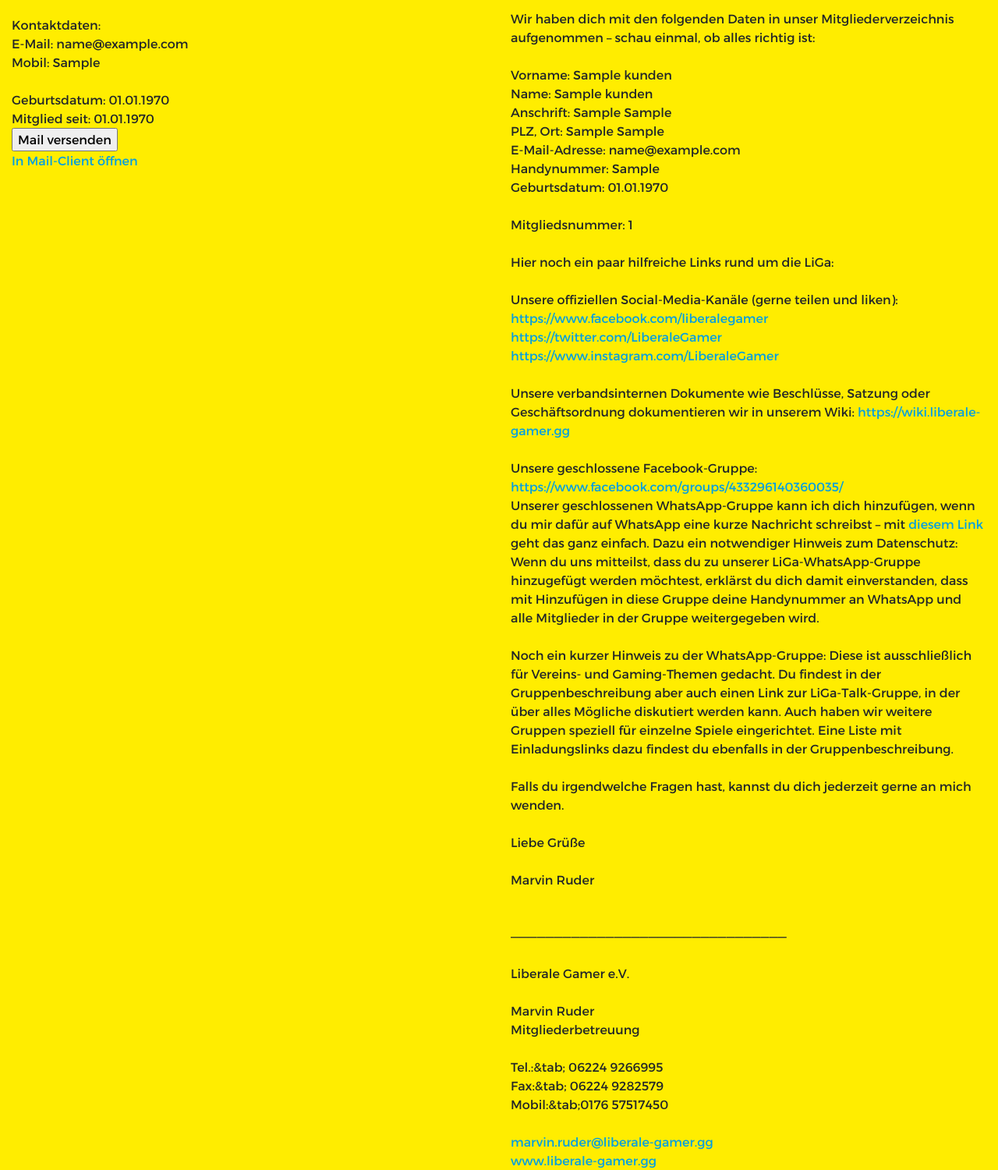
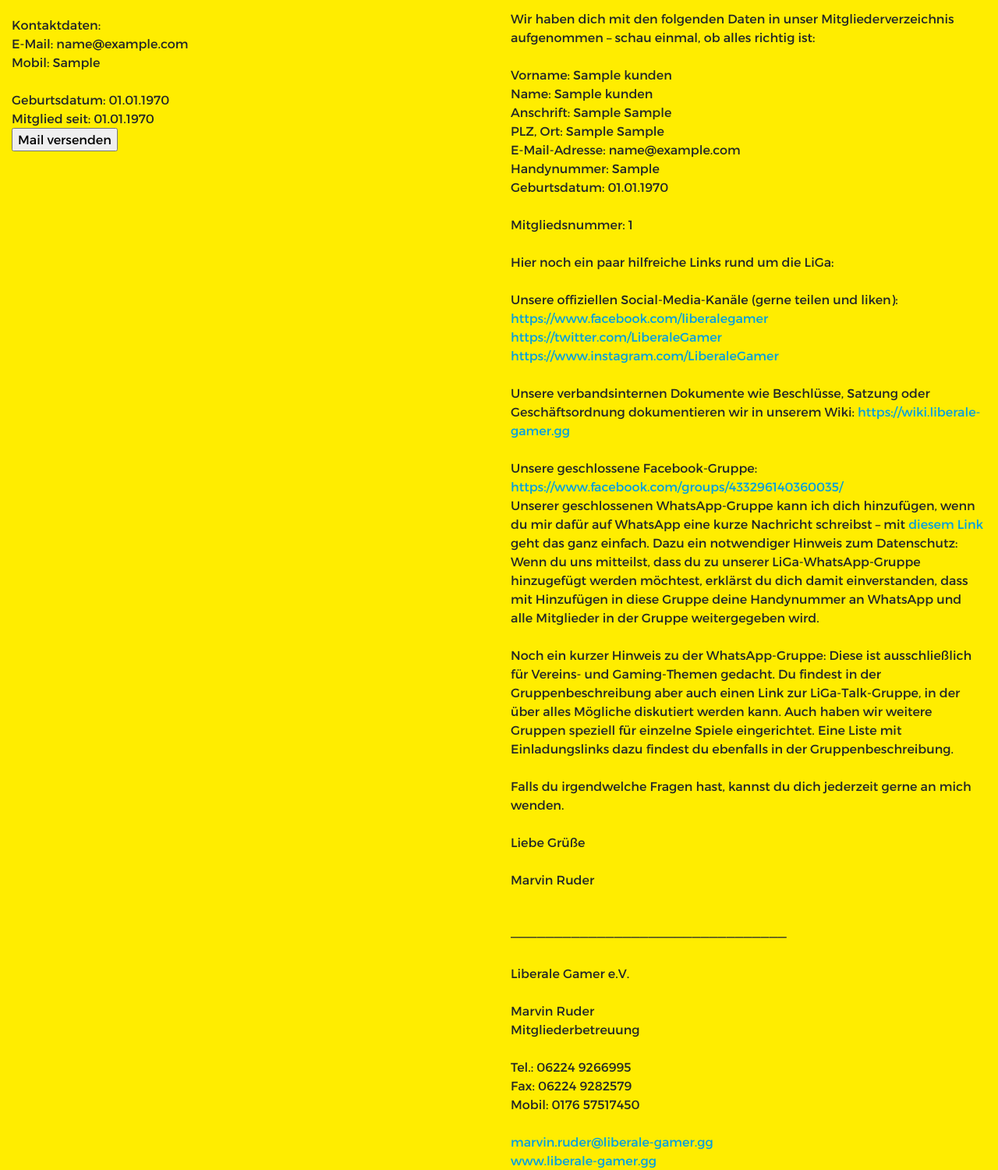
Before and after one commit to Liberale-Gamer/liga_mitglieder, a Flask app: page /send_mail/1 in a window 1280 px wide. Shown: the part 332-1832 px from the top of the page at 78% size. Run offline with Flask 2, Linux system fonts and the light colour scheme; a user stored in the database is signed in; tables that the repository leaves empty hold one stand-in row (values such as "Sample post"); some libraries are stand-ins or nearby versions; some web fonts are replaced.

Commit message:
Bugfixes

```diff
--- a/ligamitglieder/app.py
+++ b/ligamitglieder/app.py
@@ -1,3 +1,6 @@
+#!/usr/bin/python3
+# -*- coding: utf-8 -*-
+
 from flask import Flask , request, render_template, session, flash, redirect, url_for, g, jsonify
 from flask_sqlalchemy import SQLAlchemy
 from flask_login import LoginManager , UserMixin, login_user, login_required, logout_user, current_user
@@ -12,7 +15,7 @@ import json
 import copy
 import sqlconfig
 import urllib
-import send_mail
+import sendmail
 
 
 app = Flask(__name__)
@@ -243,7 +246,7 @@ def edit(user_id):
     return render_template('edit.html',user = user, geburtsdatum=geburtsdatum,\
     erstellungsdatum=erstellungsdatum)
 
-@app.route('/send_mail/<user_id>')
+@app.route('/send_mail/<user_id>', methods=['GET', 'POST'])
 @login_required
 def send_mail(user_id):
     user = kunden.query.filter_by(id=user_id).first()
@@ -260,56 +263,56 @@ def send_mail(user_id):
     subject = f"Herzlich willkommen bei den Liberalen Gamern, {user.vorname}!"
 
     text = f"""\
-    Hallo {user.vorname},<br />
-    <br />
-    ich bin Marvin von den Liberalen Gamern und möchte dich bei uns herzlich willkommen heißen!<br />
-    <br />
-    Wir haben dich mit den folgenden Daten in unser Mitgliederverzeichnis aufgenommen &ndash; schau einmal, ob alles richtig ist:<br />
-    <br />
-    Vorname: {user.vorname}<br />
-    Name: {user.name}<br />
-    Anschrift: {user.strasse}&nbsp;{user.hausnummer}<br />
-    PLZ, Ort: {user.plz}&nbsp;{user.ort}<br />
-    E-Mail-Adresse: {user.email}<br />
-    Handynummer: {user.mobil}<br />
-    Geburtsdatum: {geburtsdatum}<br />
-    <br />
-    Mitgliedsnummer: {user_id}<br />
-    <br />
-    Hier noch ein paar hilfreiche Links rund um die LiGa:<br />
-    <br />
-    Unsere offiziellen Social-Media-Kanäle (gerne teilen und liken):<br />
-    <a href="https://www.facebook.com/liberalegamer">https://www.facebook.com/liberalegamer</a><br />
-    <a href="https://twitter.com/LiberaleGamer">https://twitter.com/LiberaleGamer</a><br />
-    <a href="https://www.instagram.com/LiberaleGamer">https://www.instagram.com/LiberaleGamer</a><br />
-    <br />
-    Unsere verbandsinternen Dokumente wie Beschlüsse, Satzung oder Geschäftsordnung dokumentieren wir in unserem Wiki: <a href="https://wiki.liberale-gamer.gg">https://wiki.liberale-gamer.gg</a><br />
-    <br />
-    Unsere geschlossene Facebook-Gruppe: <a href="https://www.facebook.com/groups/433296140360035/">https://www.facebook.com/groups/433296140360035/</a><br />
-    Unserer geschlossenen WhatsApp-Gruppe kann ich dich hinzufügen, wenn du mir dafür auf WhatsApp eine kurze Nachricht schreibst &ndash; mit <a href="https://api.whatsapp.com/send?phone=4917657517450&text=Hallo+Marvin%2C+bitte+f%C3%BCge+mich+der+LiGa-WhatsApp-Gruppe+hinzu%21+{url_vorname}+{url_name}+%28Mitgliedsnummer+{user_id}%29%2E%20Ich+bin+damit+einverstanden%2C+dass+mit+Hinzuf%C3%BCgen+in+diese+Gruppe+meine+Handynummer+an+WhatsApp+und+alle+Mitglieder+in+der+Gruppe+weitergegeben+wird%2E">diesem Link</a> geht das ganz einfach. Dazu ein notwendiger Hinweis zum Datenschutz: Wenn du uns mitteilst, dass du zu unserer LiGa-WhatsApp-Gruppe hinzugefügt werden möchtest, erklärst du dich damit einverstanden, dass mit Hinzufügen in diese Gruppe deine Handynummer an WhatsApp und alle Mitglieder in der Gruppe weitergegeben wird.<br />
-    <br />
-    Noch ein kurzer Hinweis zu der WhatsApp-Gruppe: Diese ist ausschließlich für Vereins- und Gaming-Themen gedacht. Du findest in der Gruppenbeschreibung aber auch einen Link zur LiGa-Talk-Gruppe, in der über alles Mögliche diskutiert werden kann. Auch haben wir weitere Gruppen speziell für einzelne Spiele eingerichtet. Eine Liste mit Einladungslinks dazu findest du ebenfalls in der Gruppenbeschreibung.<br />
-    <br />
-    Falls du irgendwelche Fragen hast, kannst du dich jederzeit gerne an mich wenden.<br />
-    <br />
-    Liebe Grüße<br />
-    <br />
-    Marvin Ruder<br />
-    <br />
-    <br />
-    ————————————————————————————————<br />
-    <br />
-    Liberale Gamer e.V.<br />
-    <br />
-    Marvin Ruder<br />
-    Mitgliederbetreuung<br />
-    <br />
-    Tel.:&tab; 06224 9266995<br />
-    Fax:&tab; 06224 9282579<br />
-    Mobil:&tab;0176 57517450<br />
-    <br />
-    <a href="mailto:marvin.ruder@liberale-gamer.gg">marvin.ruder@liberale-gamer.gg</a><br />
-    <a href="https://www.liberale-gamer.gg">www.liberale-gamer.gg</a><br />"""
+Hallo {user.vorname},<br />
+<br />
+ich bin Marvin von den Liberalen Gamern und möchte dich bei uns herzlich willkommen heißen!<br />
+<br />
+Wir haben dich mit den folgenden Daten in unser Mitgliederverzeichnis aufgenommen &ndash; schau einmal, ob alles richtig ist:<br />
+<br />
+Vorname: {user.vorname}<br />
+Name: {user.name}<br />
+Anschrift: {user.strasse}&nbsp;{user.hausnummer}<br />
+PLZ, Ort: {user.plz}&nbsp;{user.ort}<br />
+E-Mail-Adresse: {user.email}<br />
+Handynummer: {user.mobil}<br />
+Geburtsdatum: {geburtsdatum}<br />
+<br />
+Mitgliedsnummer: {user_id}<br />
+<br />
+Hier noch ein paar hilfreiche Links rund um die LiGa:<br />
+<br />
+Unsere offiziellen Social-Media-Kanäle (gerne teilen und liken):<br />
+<a href="https://www.facebook.com/liberalegamer">https://www.facebook.com/liberalegamer</a><br />
+<a href="https://twitter.com/LiberaleGamer">https://twitter.com/LiberaleGamer</a><br />
+<a href="https://www.instagram.com/LiberaleGamer">https://www.instagram.com/LiberaleGamer</a><br />
+<br />
+Unsere verbandsinternen Dokumente wie Beschlüsse, Satzung oder Geschäftsordnung dokumentieren wir in unserem Wiki: <a href="https://wiki.liberale-gamer.gg">https://wiki.liberale-gamer.gg</a><br />
+<br />
+Unsere geschlossene Facebook-Gruppe: <a href="https://www.facebook.com/groups/433296140360035/">https://www.facebook.com/groups/433296140360035/</a><br />
+Unserer geschlossenen WhatsApp-Gruppe kann ich dich hinzufügen, wenn du mir dafür auf WhatsApp eine kurze Nachricht schreibst &ndash; mit <a href="https://api.whatsapp.com/send?phone=4917657517450&text=Hallo+Marvin%2C+bitte+f%C3%BCge+mich+der+LiGa-WhatsApp-Gruppe+hinzu%21+{url_vorname}+{url_name}+%28Mitgliedsnummer+{user_id}%29%2E%20Ich+bin+damit+einverstanden%2C+dass+mit+Hinzuf%C3%BCgen+in+diese+Gruppe+meine+Handynummer+an+WhatsApp+und+alle+Mitglieder+in+der+Gruppe+weitergegeben+wird%2E">diesem Link</a> geht das ganz einfach. Dazu ein notwendiger Hinweis zum Datenschutz: Wenn du uns mitteilst, dass du zu unserer LiGa-WhatsApp-Gruppe hinzugefügt werden möchtest, erklärst du dich damit einverstanden, dass mit Hinzufügen in diese Gruppe deine Handynummer an WhatsApp und alle Mitglieder in der Gruppe weitergegeben wird.<br />
+<br />
+Noch ein kurzer Hinweis zu der WhatsApp-Gruppe: Diese ist ausschließlich für Vereins- und Gaming-Themen gedacht. Du findest in der Gruppenbeschreibung aber auch einen Link zur LiGa-Talk-Gruppe, in der über alles Mögliche diskutiert werden kann. Auch haben wir weitere Gruppen speziell für einzelne Spiele eingerichtet. Eine Liste mit Einladungslinks dazu findest du ebenfalls in der Gruppenbeschreibung.<br />
+<br />
+Falls du irgendwelche Fragen hast, kannst du dich jederzeit gerne an mich wenden.<br />
+<br />
+Liebe Grüße<br />
+<br />
+Marvin Ruder<br />
+<br />
+<br />
+————————————————————————————————<br />
+<br />
+Liberale Gamer e.V.<br />
+<br />
+Marvin Ruder<br />
+Mitgliederbetreuung<br />
+<br />
+Tel.:   06224 9266995<br />
+Fax:    06224 9282579<br />
+Mobil:  0176 57517450<br />
+<br />
+<a href="mailto:marvin.ruder@liberale-gamer.gg">marvin.ruder@liberale-gamer.gg</a><br />
+<a href="https://www.liberale-gamer.gg">www.liberale-gamer.gg</a><br />"""
 
     url_receiver = urllib.parse.quote_plus(receiver)
     url_subject = urllib.parse.quote_plus(subject)
@@ -321,7 +324,7 @@ def send_mail(user_id):
 
     if request.method == 'POST':
         if "send" in request.form:
-            send_mail.send_email('Marvin Ruder <mitgliedsantrag@liberale-gamer.gg>', receiver, 'Marvin Ruder <marvin.ruder@liberale-gamer.gg>', subject, text)
+            sendmail.send_email('Marvin Ruder <mitgliedsantrag@liberale-gamer.gg>', receiver, 'Marvin Ruder <marvin.ruder@liberale-gamer.gg>', subject, text)
             flash('Mail versendet')
             return redirect(url_for('edit',user_id=str(user_id)))
         return redirect(url_for('edit',user_id=str(user_id)))
--- a/ligamitglieder/templates/send_mail.html
+++ b/ligamitglieder/templates/send_mail.html
@@ -32,10 +32,9 @@
             Geburtsdatum: {{geburtsdatum}} </br>
             Mitglied seit: {{erstellungsdatum}}
 
-            <form action="{{ url_for('send_mail') }}" method="post">
+	    <form action="{{ url_for('send_mail', user_id=user.id) }}" method="post">
                 <input name="send" type="submit" value="Mail versenden">
             </form>
-            <a href="{{link}}">In Mail-Client öffnen</a>
         </div>
 
         <div class="col">
```
Also changed, not shown: ligamitglieder/sendmail.py (renamed from ligamitglieder/send_mail.py).
